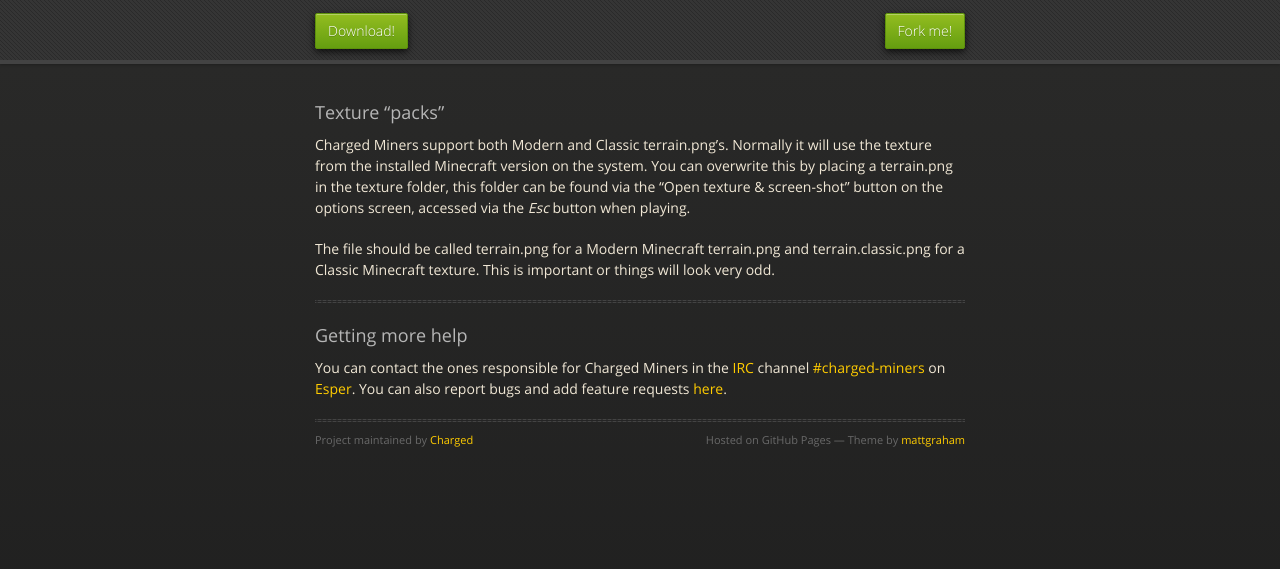
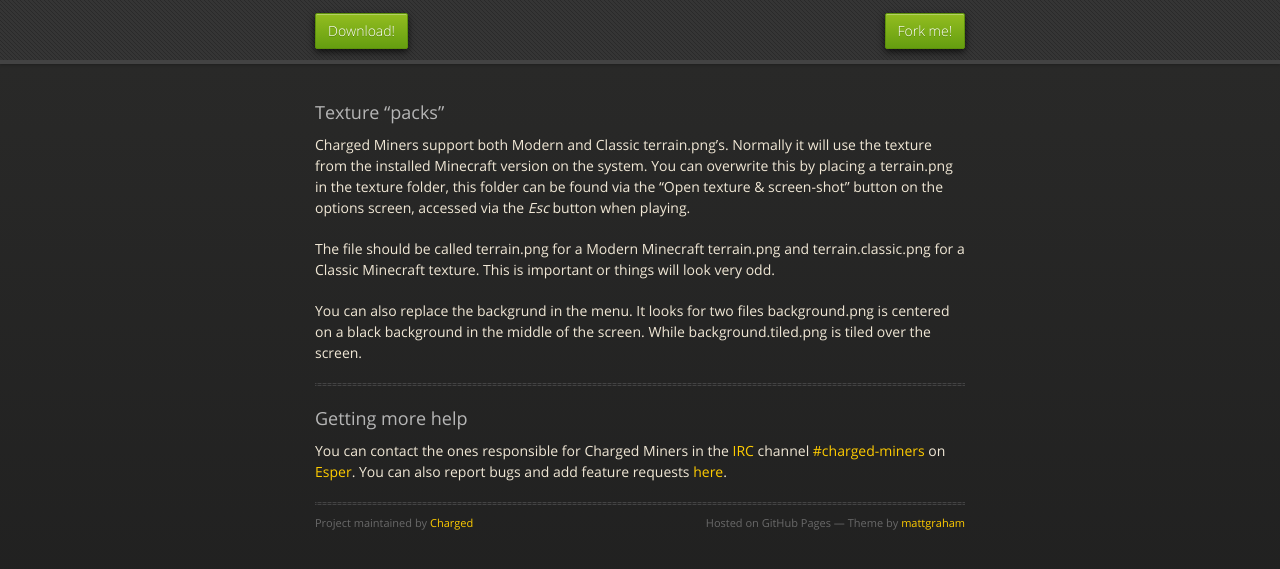
Before and after one commit to Charged/charged.github.com, a Jekyll site: the page built from help.md, in a window 1280 px wide. Shown: the top 569 px of the page. Built offline with Jekyll 4.4.1, drawn with Linux system fonts in a browser that asks for light colours; nearby versions of some CDN libraries.

Commit message:
Update help with custom background info
Signed-off-by: Jakob Bornecrantz <wallbraker@gmail.com>

```diff
--- a/help.md
+++ b/help.md
@@ -15,6 +15,10 @@
 and terrain.classic.png for a Classic Minecraft texture. This is important
 or things will look very odd.
 
+You can also replace the backgrund in the menu. It looks for two files
+background.png is centered on a black background in the middle of the screen.
+While background.tiled.png is tiled over the screen.
+
 ---
 
 ### Getting more help
```
